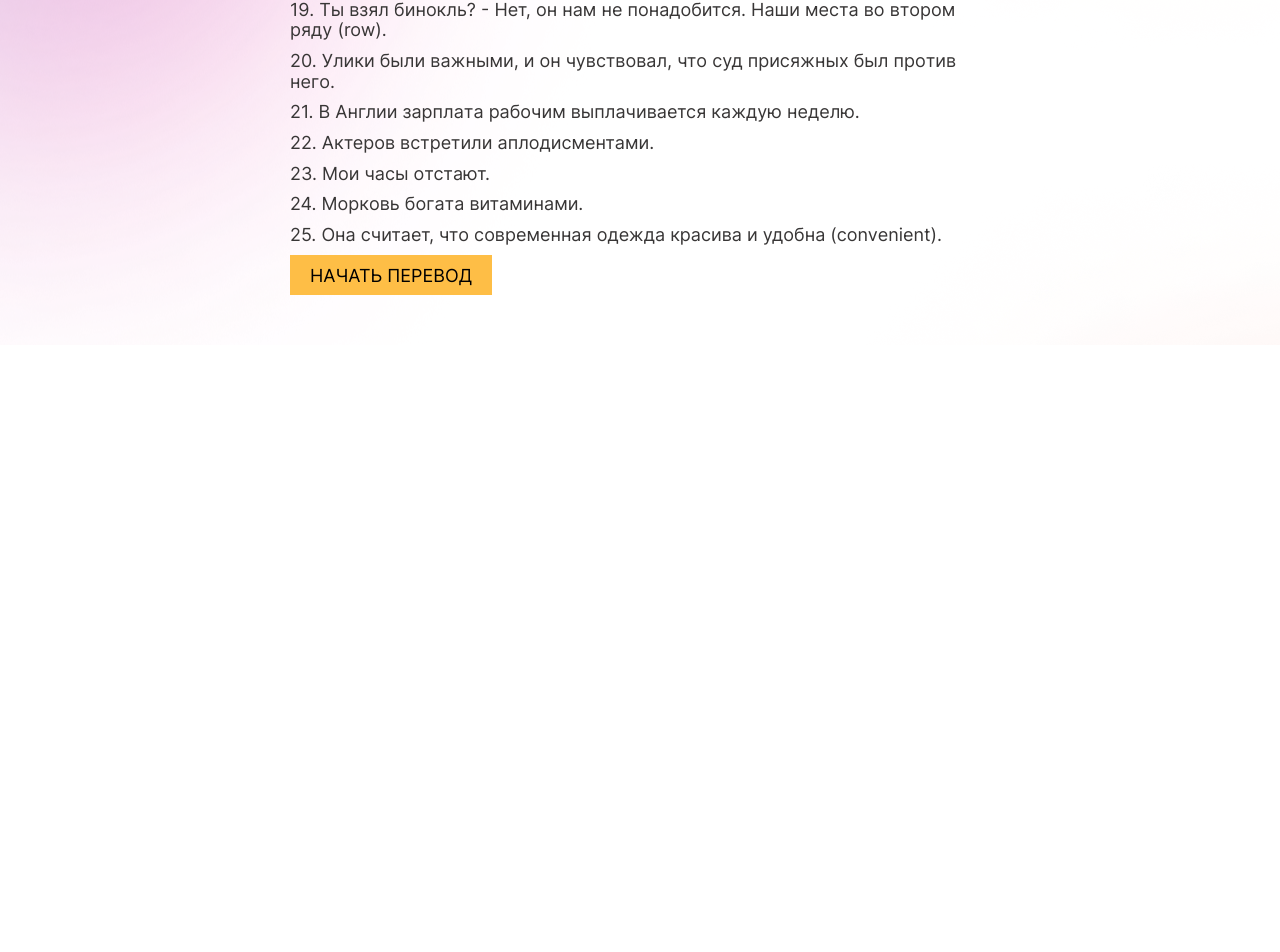
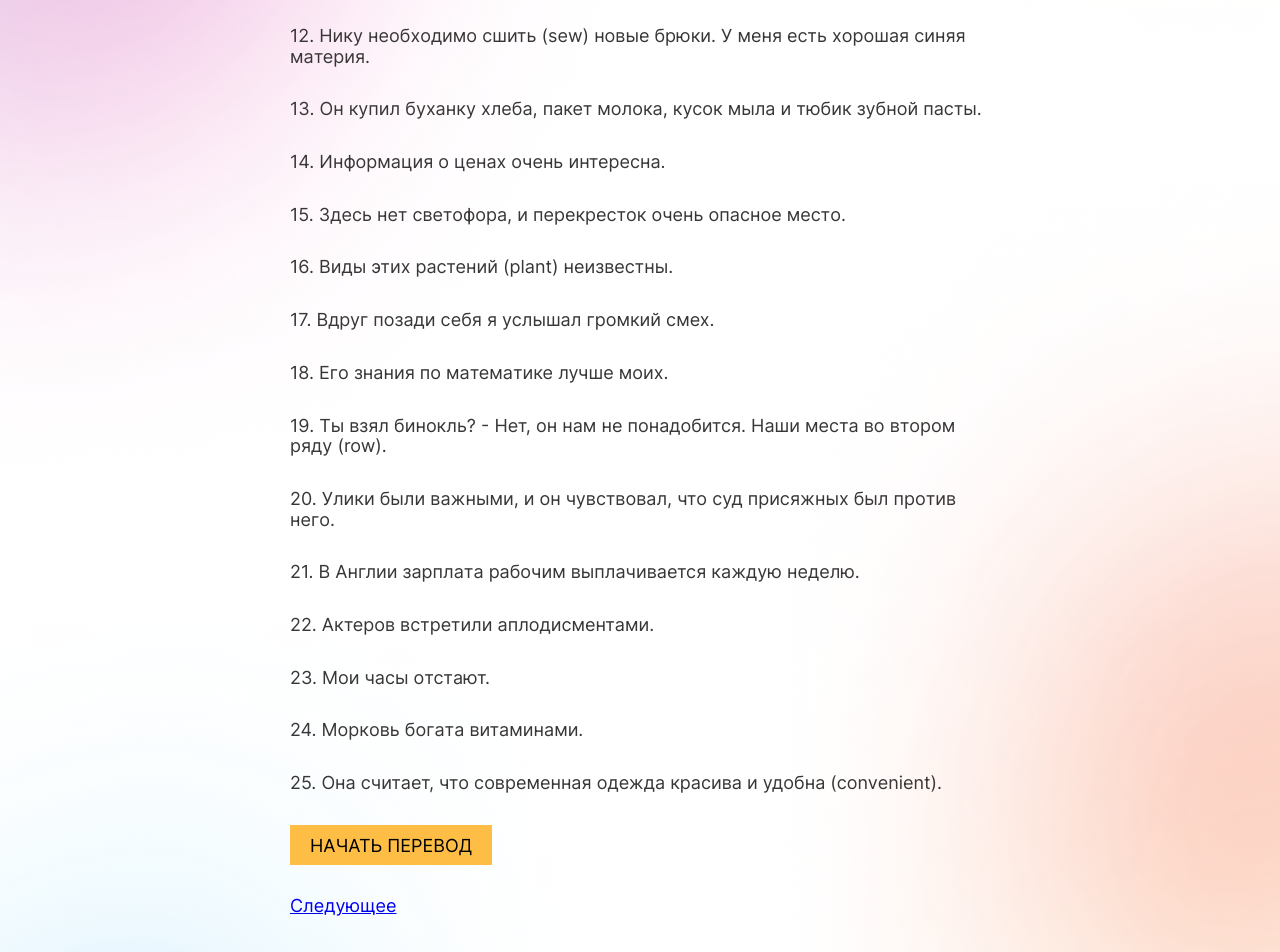
Before and after one commit to lvshv/english-trainer-react, a React (Create React App) app: page /exercise/0 in a window 1280 px wide. Shown: the part 1002-1954 px from the top of the page. Before the commit the page ends 1347 px from the top, so only its background shows below. Built offline with nearby package versions, Linux system fonts and the light colour scheme.

Commit message:
Upd: added next exercise link

```diff
--- a/src/pages/ExercisePage/ExercisePage.tsx
+++ b/src/pages/ExercisePage/ExercisePage.tsx
@@ -27,7 +27,7 @@ export const ExercisePage = () => {
     return <></>
   }
 
-  const exerciseId = params.exerciseId
+  const exerciseId: string = params.exerciseId
 
   const handlerShowRus = ({ exerciseIdx, idx }: { exerciseIdx: any; idx: any }) => {
     return () => {
@@ -67,10 +67,10 @@ export const ExercisePage = () => {
         <div className='container'>
           {/* {exercises.map((exersice, exerciseIdx) => {
             return ( */}
+          <Link to='/' className='back-link'>
+            <div>Назад</div>
+          </Link>
           <div className='exercise-wrapper'>
-            <Link to='/'>
-              <div>Назад</div>
-            </Link>
             <div className='exercise-title'>Exercise {+exerciseId + 1}.</div>
             <div>
               {exercises[+exerciseId].map((el: ISentence, idx) => {
@@ -111,6 +111,12 @@ export const ExercisePage = () => {
               </Button>
             </div>
           )}
+
+          {exercises[+exerciseId + 1] && (
+            <Link to={`/exercise/${+exerciseId + 1}`} className='back-link'>
+              <div>Следующее</div>
+            </Link>
+          )}
         </div>
       </div>
     </main>
--- a/src/styles/index.scss
+++ b/src/styles/index.scss
@@ -107,7 +107,7 @@ code {
   margin-bottom: 20px;
 }
 .sentence-item {
-  margin-bottom: 10px;
+  margin-bottom: 32px;
   cursor: pointer;
 }
 
@@ -218,3 +218,8 @@ html[data-theme='dark'] .page-wrapper {
   min-height: 100px;
   padding: 12px;
 }
+
+.back-link {
+  display: inline-block;
+  margin-bottom: 20px;
+}
```
Also changed, not shown: src/data/grammar.js (added, +11 -0 lines), src/layout/Header/Header.module.scss (added, +11 -0 lines), src/components/Button/Button.module.scss (added), src/data/exercises.js.
